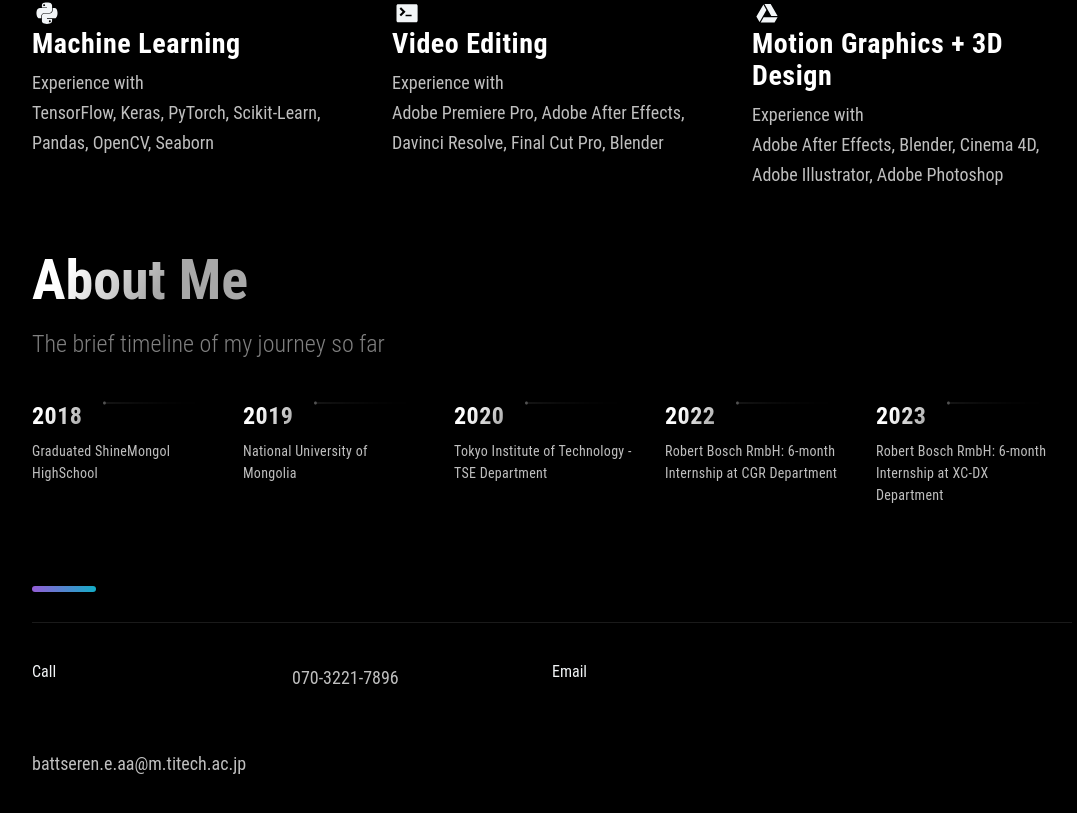
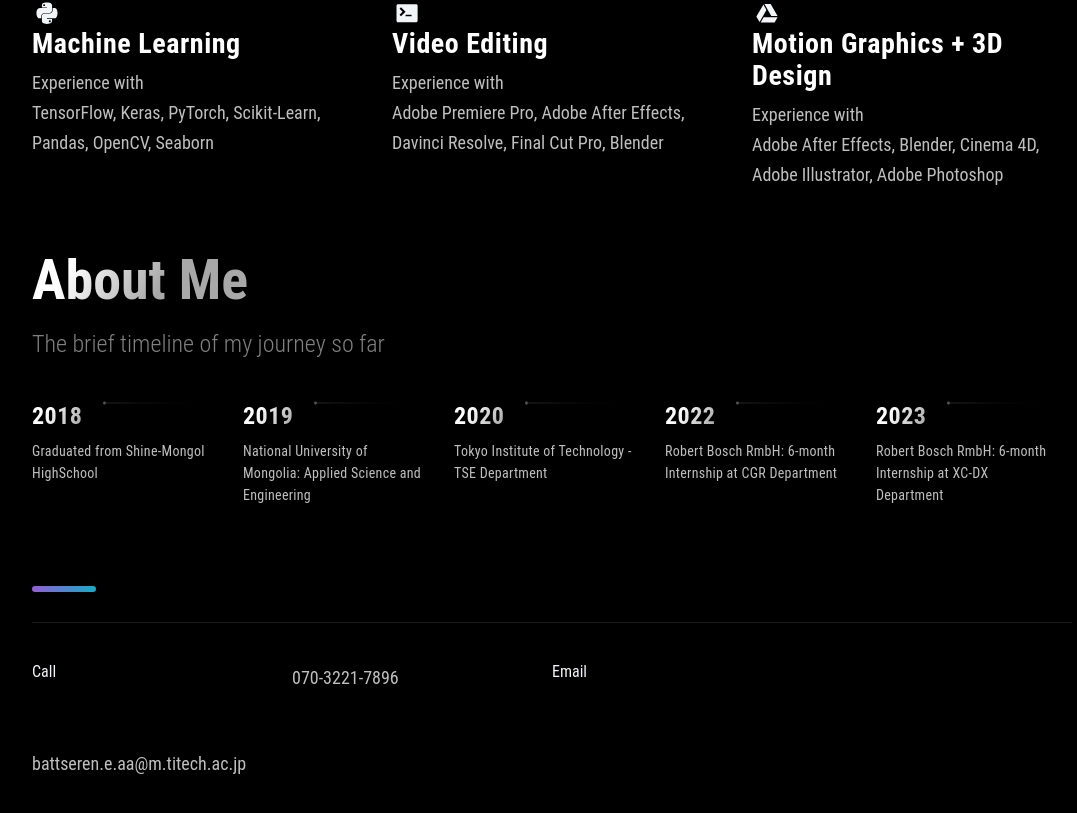
Before and after one commit to Rdnbt/ReactWeb, a Next.js app: page / in a window 1280 px wide. Shown: the part 3508-4321 px from the top of the page, without its empty margins (88-1165 px from the left). Built offline with nearby package versions, Linux system fonts and the light colour scheme; a web font is replaced by a local one.

Commit message:
Added new section on languages

```diff
--- a/src/constants/constants.js
+++ b/src/constants/constants.js
@@ -58,9 +58,16 @@
 ];
 
 export const TimeLineData = [
-  { year: 2018, text: 'Graduated ShineMongol HighSchool', },
-  { year: 2019, text: 'National University of Mongolia', },
+  { year: 2018, text: 'Graduated from Shine-Mongol HighSchool', },
+  { year: 2019, text: 'National University of Mongolia: Applied Science and Engineering', },
   { year: 2020, text: 'Tokyo Institute of Technology - TSE Department', },
   { year: 2022, text: 'Robert Bosch RmbH: 6-month Internship at CGR Department', },
   { year: 2023, text: 'Robert Bosch RmbH: 6-month Internship at XC-DX Department', },
 ];
+
+export const LanguageData = [
+  {Language: 'Mongolian', level: 'Native'},
+  {Language: 'English', level: 'Fluent'},
+  {Language: 'Japanese', level: 'Fluent'},
+  {Language: 'German', level: 'Intermediate'},
+];
```
